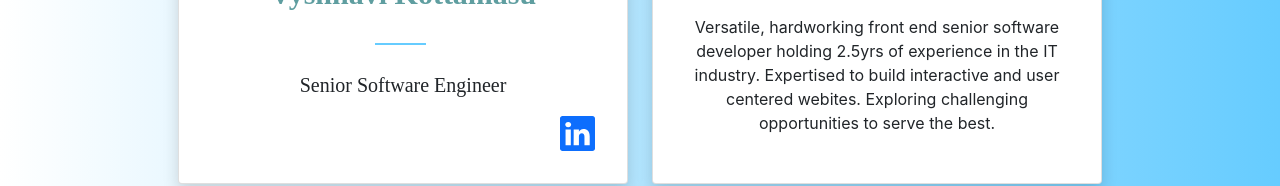
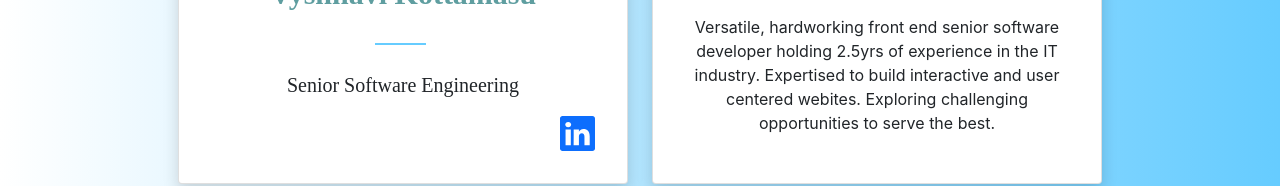
Before and after one commit to Vyshnavi-Kottamasu/portfolio, a React (Create React App) app: page /aboutme in a window 1280 px wide. Shown: the part 385-571 px from the top of the page. Built offline with nearby package versions, Linux system fonts and the light colour scheme.

Commit message:
Update aboutme.jsx

```diff
--- a/src/aboutme.jsx
+++ b/src/aboutme.jsx
@@ -7,7 +7,7 @@ class aboutme extends Component {
         super();
         this.state = {
             name: "Vyshnavi Kottamasu",
-            designation: "Senior Software Engineer"
+            designation: "Senior Software Engineering"
         }
     }
 
```
